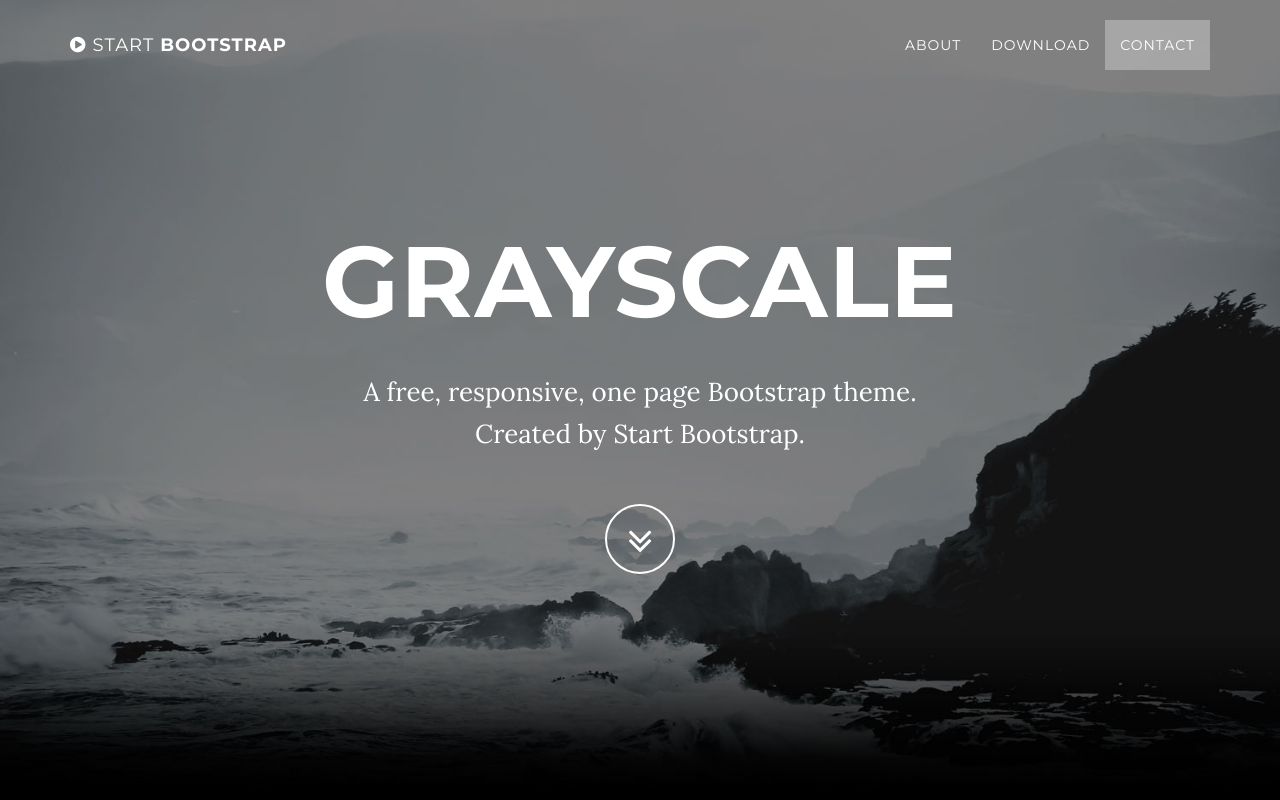
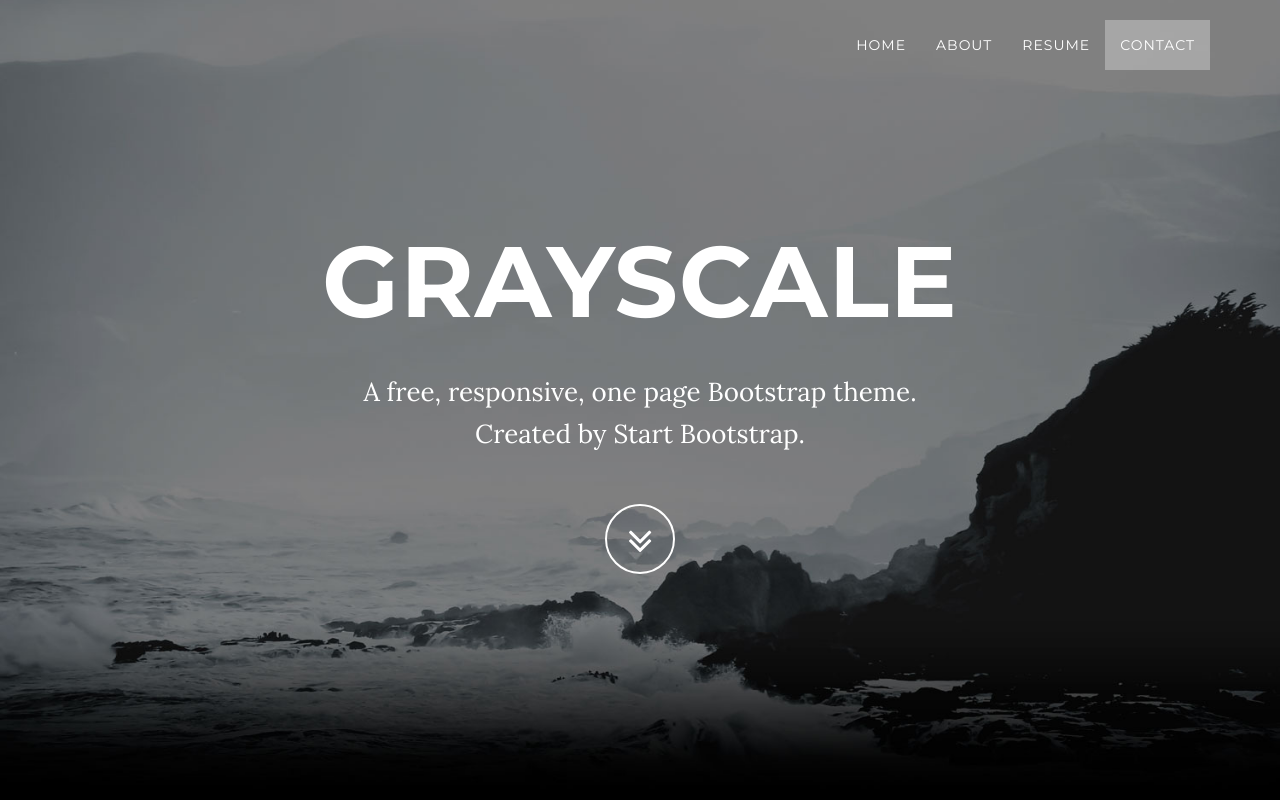
Before and after one commit to VampiroJudo/Me, a website: page index.html in a window 1280 px wide. Shown: the top 800 px of the page. Drawn offline with nearby package versions, Linux system fonts and the light colour scheme; some packages are replaced by stand-ins of ours.

Commit message:
navbar changes

```diff
--- a/index.html
+++ b/index.html
@@ -41,7 +41,6 @@
                     Menu <i class="fa fa-bars"></i>
                 </button>
                 <a class="navbar-brand page-scroll" href="#page-top">
-                    <i class="fa fa-play-circle"></i> <span class="light">Start</span> Bootstrap
                 </a>
             </div>
 
@@ -53,10 +52,13 @@
                         <a href="#page-top"></a>
                     </li>
                     <li>
+                        <a class="page-scroll" href="#about">Home</a>
+                    </li>
+                    <li>
                         <a class="page-scroll" href="#about">About</a>
                     </li>
                     <li>
-                        <a class="page-scroll" href="#download">Download</a>
+                        <a class="page-scroll" href="#download">Resume</a>
                     </li>
                     <li>
                         <a class="page-scroll" href="#contact">Contact</a>
```
